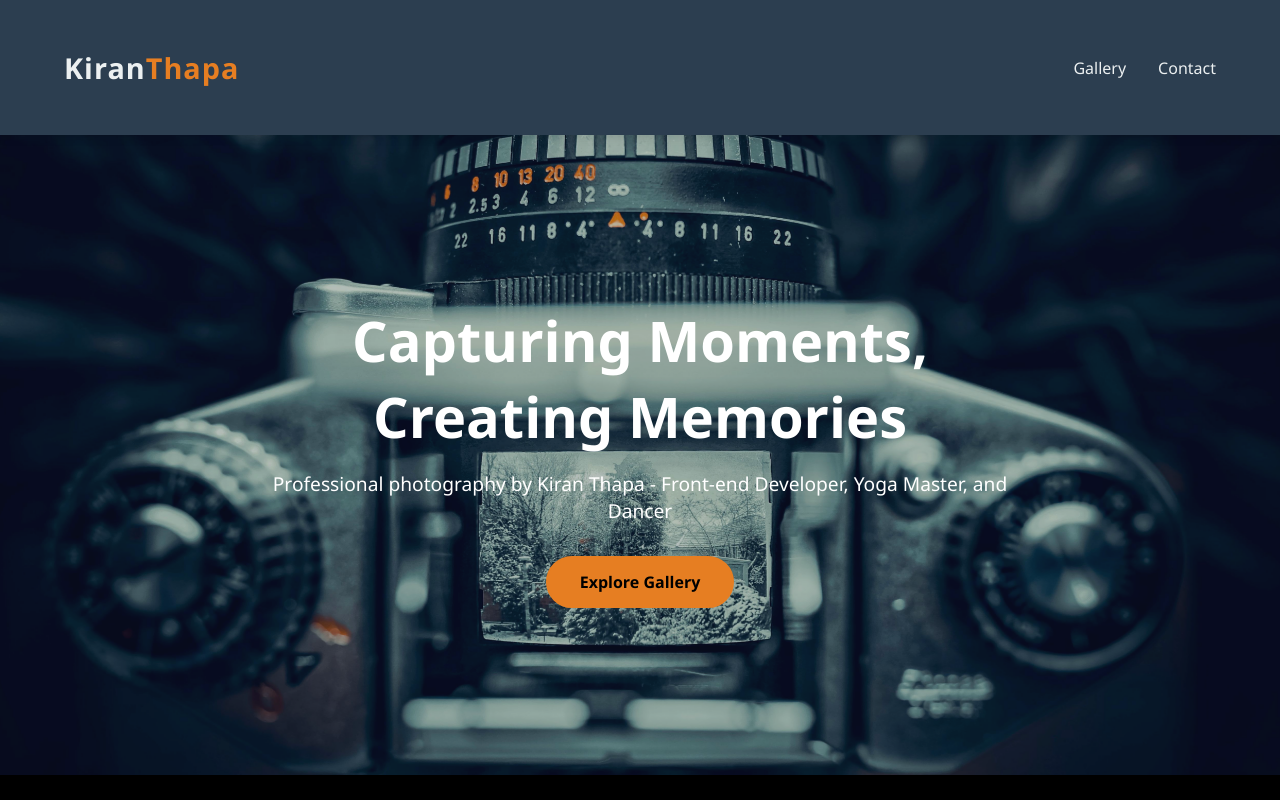
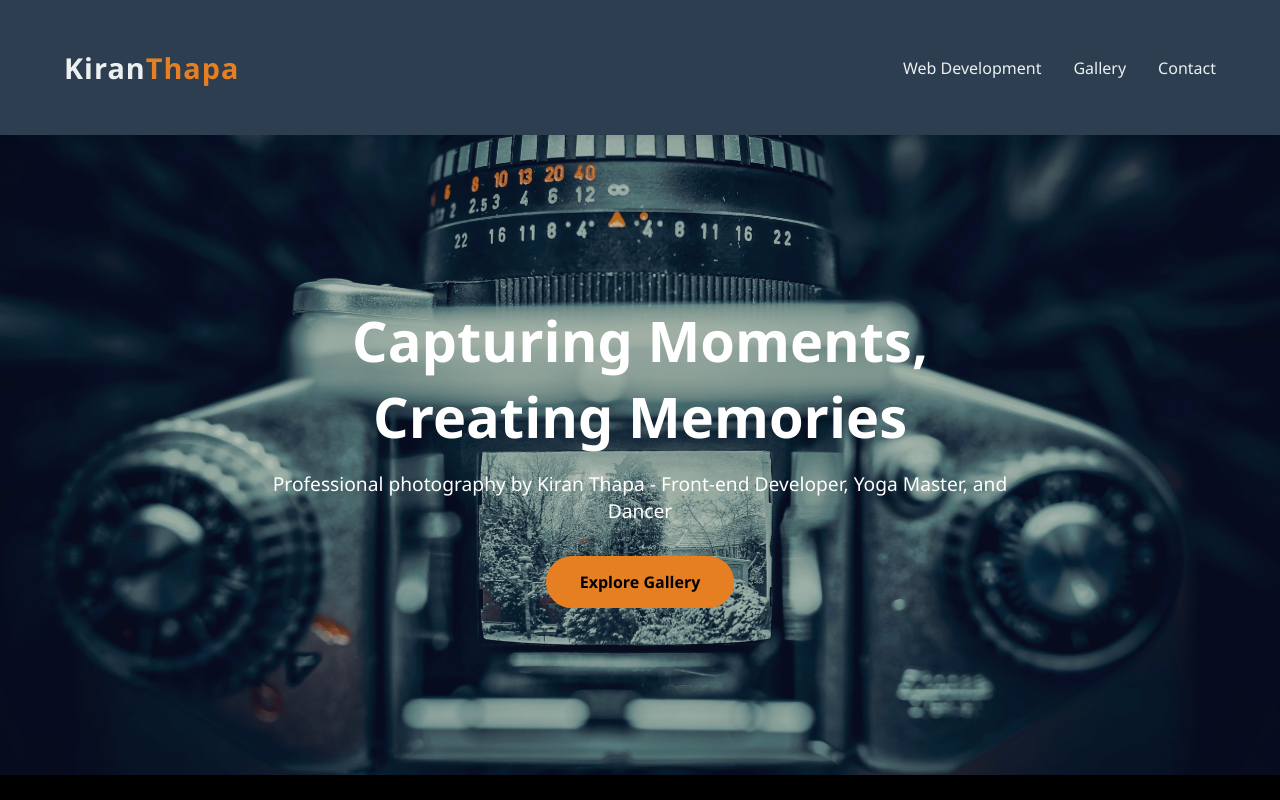
Before and after one commit to kiran-thapa06/kirandev, a plain HTML site: page photo.html in a window 1280 px wide. Shown: the top 800 px of the page. Drawn offline with Linux system fonts and the light colour scheme.

Commit message:
Update photo.html

```diff
--- a/photo.html
+++ b/photo.html
@@ -757,6 +757,7 @@
             <button class="mobile-nav-toggle">☰</button>
             <nav>
                 <ul id="nav-menu">
+                    <li><a href="web.html">Web Development</a></li>
                     <li><a href="#gallery">Gallery</a></li>
                     <li><a href="#contact">Contact</a></li>
                 </ul>
@@ -856,6 +857,7 @@
             <div class="footer-section">
                 <h3>Quick Links</h3>
                 <ul class="footer-links">
+
                     <li><a href="#gallery">Gallery</a></li>
                     <li><a href="#contact">Contact</a></li>
                 </ul>
```
